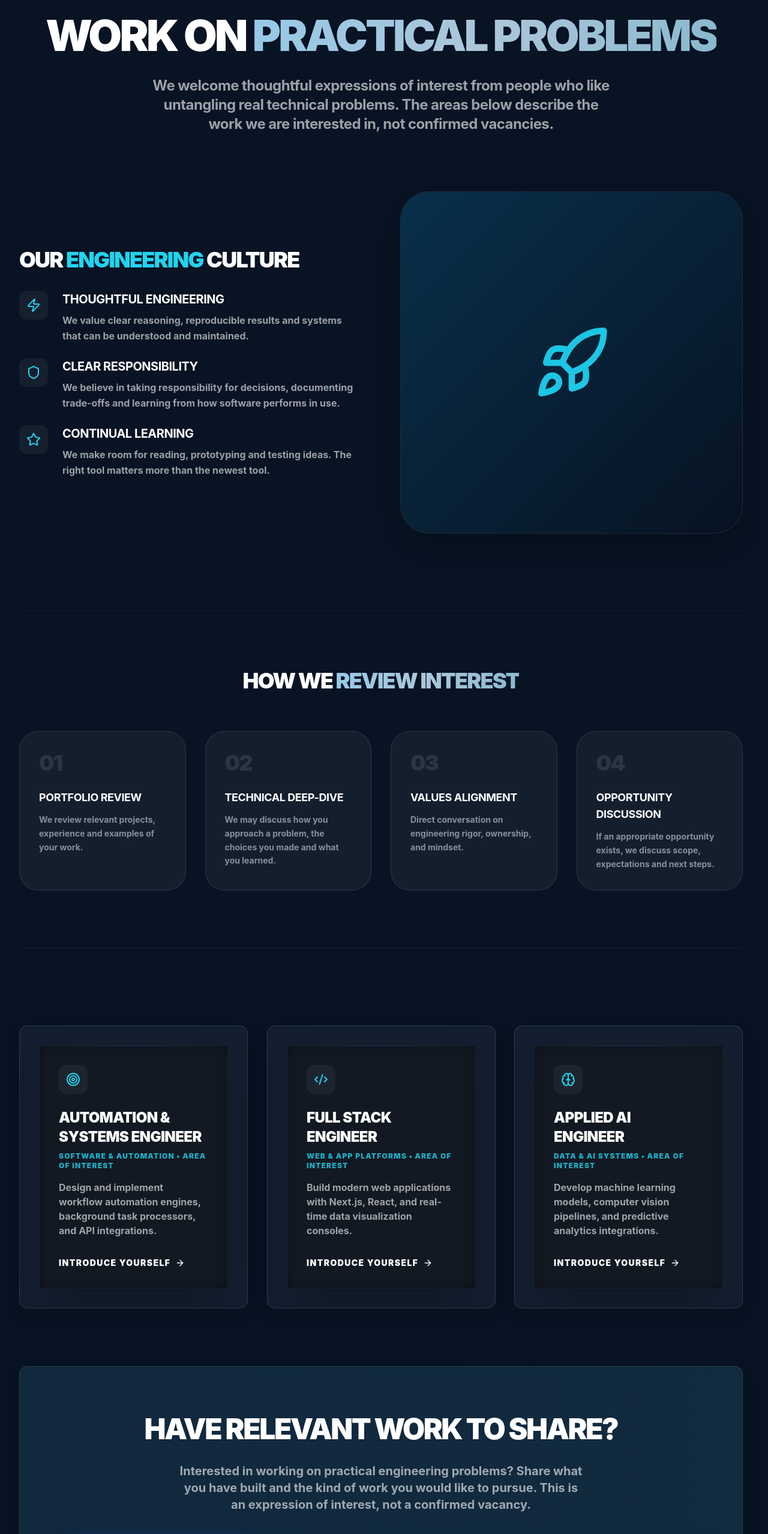
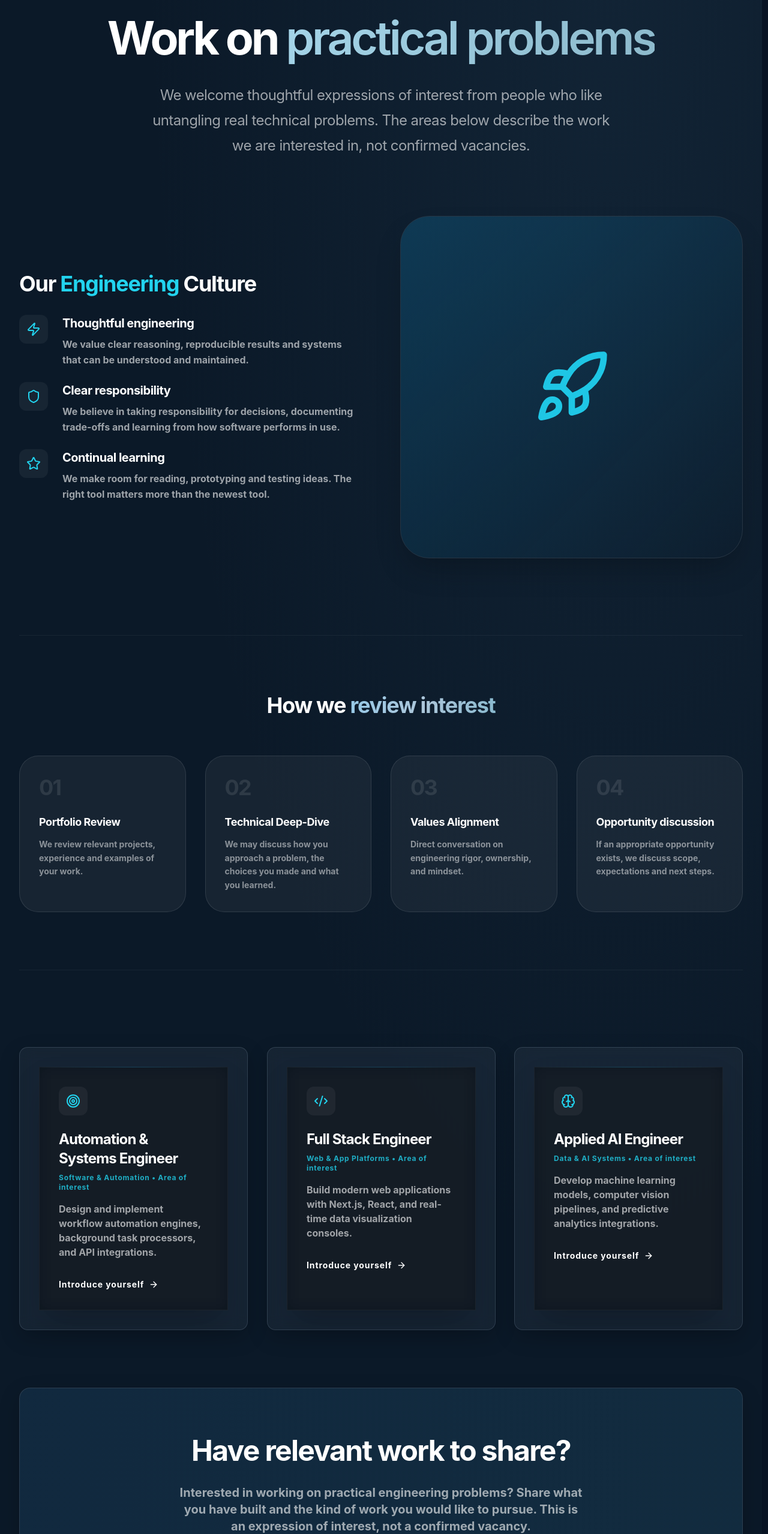
Before and after one commit to BalajiKoushik01/GVB_Tech_web, a Next.js app: page /careers in a window 1280 px wide. Shown: the part 242-2800 px from the top of the page at 60% size. Built offline with nearby package versions, Linux system fonts and the light colour scheme.

Commit message:
style: unify contact and careers tone, typography and calmer interactions

```diff
--- a/src/app/refinement.css
+++ b/src/app/refinement.css
@@ -167,3 +167,19 @@
 @media(prefers-reduced-motion:reduce){
  .gvb-back-to-top,.gvb-insights-article,.gvb-practice-nav a,.gvb-insights-filters button{transition:none!important;animation:none!important}
 }
+
+/* Bring enquiry and careers pages into the same visual language. */
+.gvb-contact-editorial,.gvb-careers-editorial{background:radial-gradient(ellipse at 80% 0%,rgba(58,100,132,.15),transparent 54%),#0b1928}
+.gvb-contact-editorial h1,.gvb-careers-editorial h1{font-size:clamp(44px,6vw,85px);text-transform:none;font-weight:640;letter-spacing:-.055em;line-height:1.08}
+.gvb-contact-editorial h1 .text-gradient,.gvb-careers-editorial h1 .text-gradient{background-image:linear-gradient(105deg,#a4d4e8,#8dbacc);font-weight:640}
+.gvb-contact-editorial>section>p,.gvb-careers-editorial>div>div:first-child>p{max-width:790px;font-weight:400;line-height:1.75}
+.gvb-contact-editorial h3,.gvb-careers-editorial h2,.gvb-careers-editorial h3{font-weight:650;letter-spacing:-.035em;text-transform:none}
+.gvb-contact-editorial .liquid-glass,.gvb-contact-editorial [class*="backdrop-blur-3xl"],.gvb-careers-editorial .liquid-glass{box-shadow:0 12px 35px #0003}
+.gvb-contact-editorial input,.gvb-contact-editorial textarea,.gvb-contact-editorial select{font-size:14px;line-height:1.55}
+.gvb-contact-editorial label{font-weight:650;letter-spacing:.055em}
+.gvb-contact-editorial [type="submit"]{font-size:14px;text-transform:none;font-weight:700;letter-spacing:normal;min-height:54px;border-radius:6px;box-shadow:none}
+.gvb-careers-editorial .font-black{font-weight:650}
+.gvb-careers-editorial .uppercase{text-transform:none}
+.gvb-careers-editorial .tracking-widest{letter-spacing:.065em}
+.gvb-careers-editorial .rounded-\[4rem\]{border-radius:18px}
+.gvb-contact-editorial a:focus-visible,.gvb-careers-editorial a:focus-visible{outline:2px solid #a0def2;outline-offset:3px}
```
